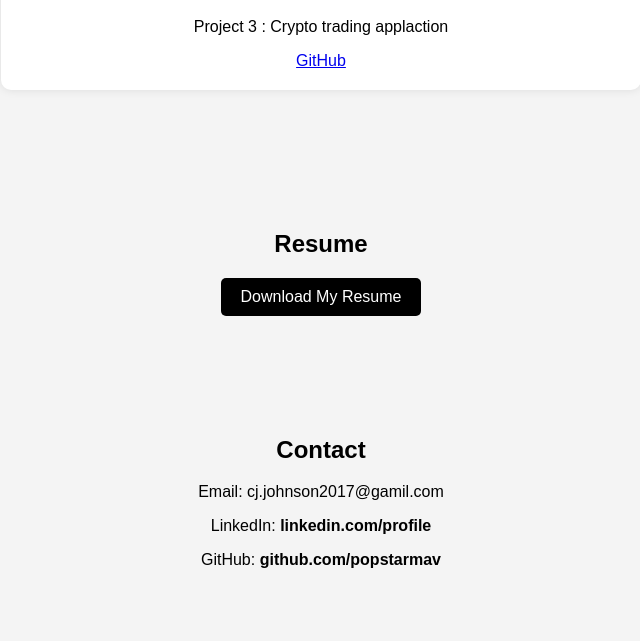
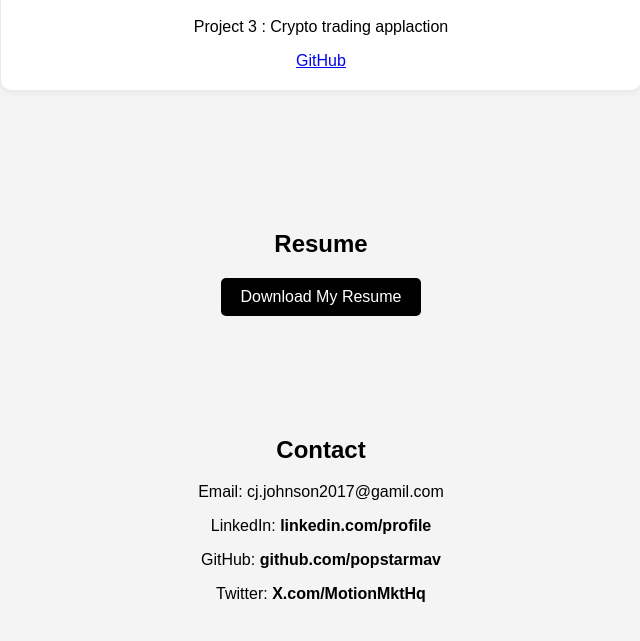
Before and after one commit to popstarmav/mywebsite, a plain HTML site: page index.html in a window 1280 px wide. Shown: the part 2680-3321 px from the top of the page, without its empty margins (319-959 px from the left). Drawn offline with Linux system fonts and the light colour scheme.

Commit message:
Update index.html

```diff
--- a/index.html
+++ b/index.html
@@ -53,6 +53,7 @@
         <p>Email: cj.johnson2017@gamil.com</p>
         <p>LinkedIn: <a href="https://www.linkedin.com/in/cj-johnson47">linkedin.com/profile</a></p>
         <p>GitHub: <a href="https://github.com/popstarmav">github.com/popstarmav</a></p>
+        <p>Twitter: <a href="https://x.com/motionmkthq?s=21">X.com/MotionMktHq</p>
     </section>
 </body>
 </html>
```
